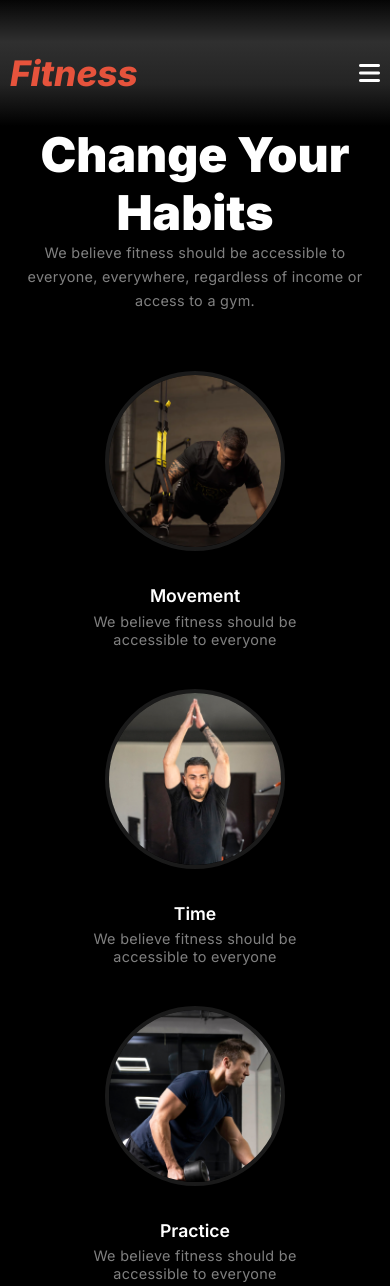
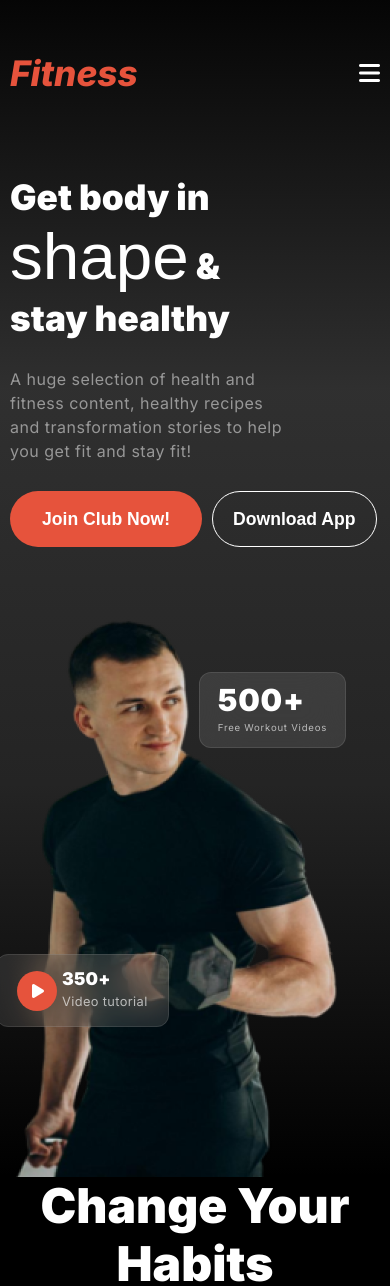
Before and after one commit to Khaiyum-Ahmed/Assignment-2, a plain HTML site: page index.html in a window 390 px wide. Shown: the top 1286 px of the page. Drawn offline with Linux system fonts and the light colour scheme; a web font is replaced by a local one.

```diff
--- a/index.html
+++ b/index.html
@@ -30,18 +30,18 @@
 
 
              <div class="banner-container container">
-                <!-- <div class="banner-content">
+                <div class="banner-content">
                     <h1>Get body in <span id="shape">shape</span> & stay healthy</h1>
                     <p class="primary-font">A huge selection of health and fitness content, healthy recipes and transformation stories to help you get fit and stay fit!</p>
                     <div class="button-container">
                         <input class="club-btn" type="button" value="Join Club Now!">
                         <input class="app-btn" type="button" value="Download App">
                     </div>
-                </div> -->
+                </div>
 
                 <!-- banner images area -->
 
-                <!-- <div class="banner-img">
+                <div class="banner-img">
                     <img src="images/Images 2.png" alt="">
                     <div class="img-box-1">
                         <h3>500+</h3>
@@ -58,7 +58,7 @@
                     </div>
                     <div class="play"><i class="fa-solid fa-play"></i></div>
 
-                </div> -->
+                </div>
              </div>
         </header>
 
```
